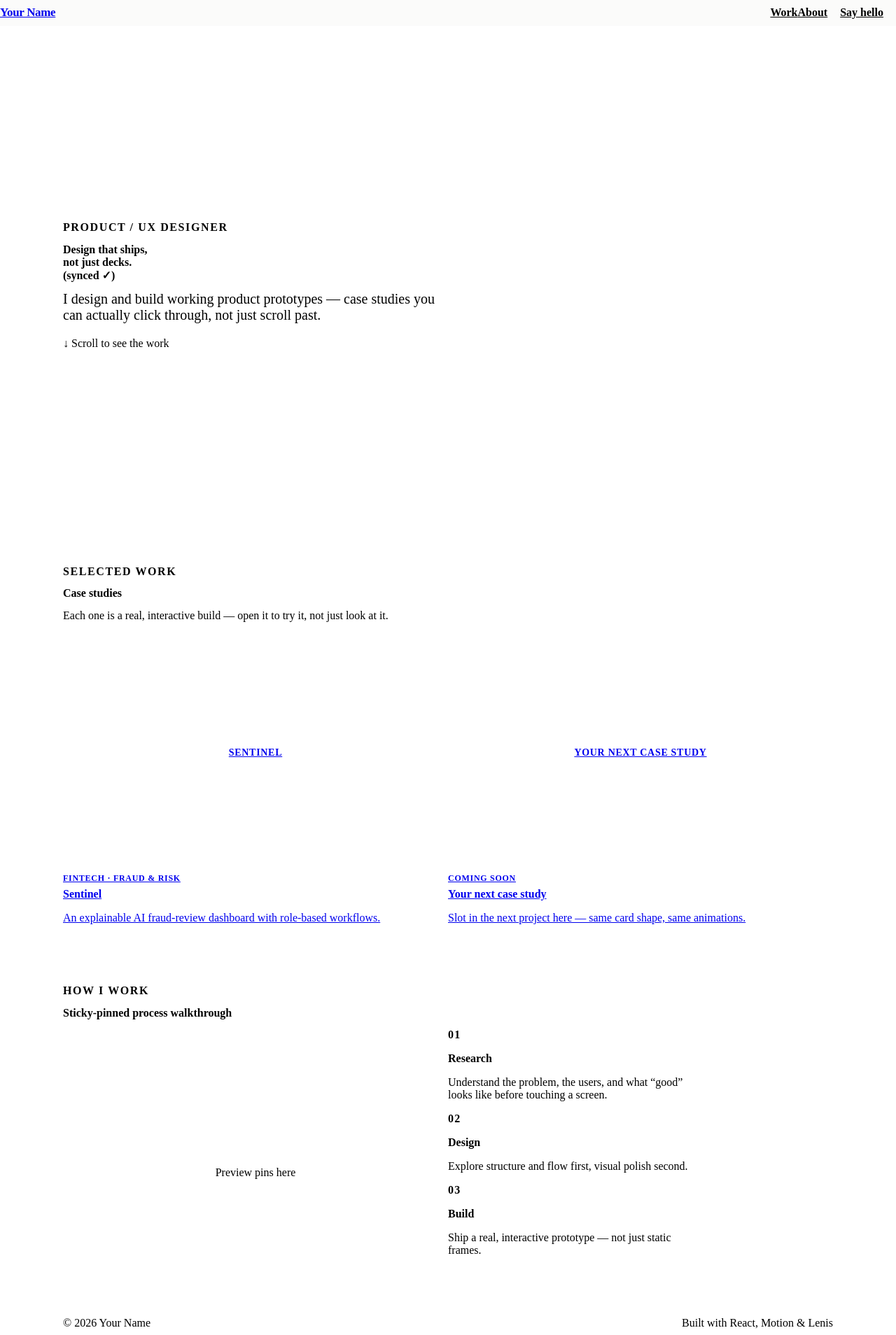
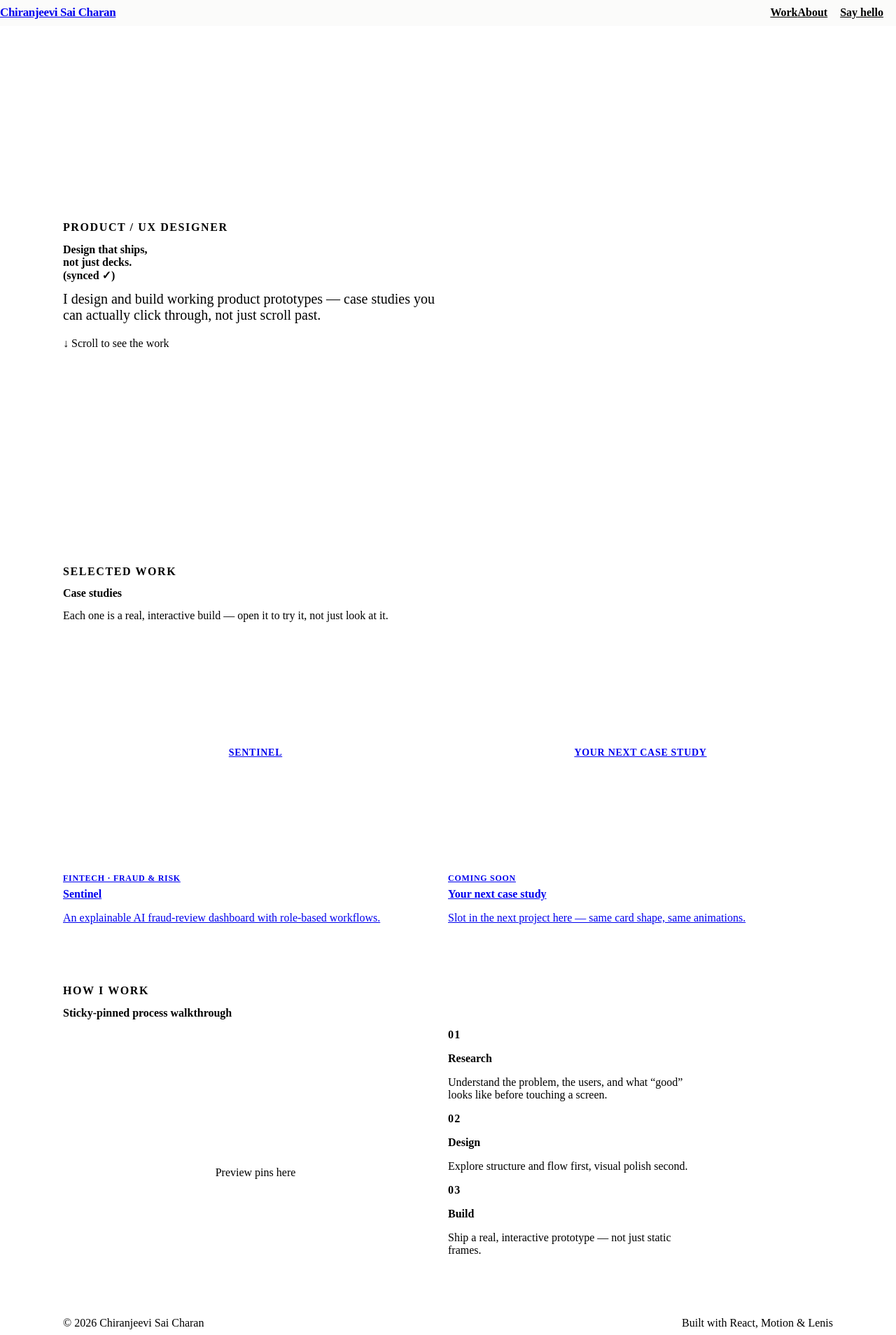
Before and after one commit to Chiranjeevi-sai-charan/portfolio, a React app: page / in a window 1280 px wide. Shown: the whole page at 70% size. Built offline with nearby package versions, Linux system fonts and the light colour scheme; the HTML template or start-up script is replaced by a standard one.

Commit message:
Replace placeholder name with Chiranjeevi Sai Charan in header and footer

```diff
--- a/src/components/Nav.jsx
+++ b/src/components/Nav.jsx
@@ -14,7 +14,7 @@ export default function Nav() {
 
   return (
     <nav className={`${styles.nav} ${scrolled ? styles.scrolled : ""}`}>
-      <Link to="/" className={styles.brand}>Your Name</Link>
+      <Link to="/" className={styles.brand}>Chiranjeevi Sai Charan</Link>
       <div className={styles.links}>
         <a href="/#work">Work</a>
         <a href="/#about">About</a>
--- a/src/pages/Home.jsx
+++ b/src/pages/Home.jsx
@@ -86,7 +86,7 @@ export default function Home() {
       </section>
 
       <footer className={styles.footer}>
-        <span>© {new Date().getFullYear()} Your Name</span>
+        <span>© {new Date().getFullYear()} Chiranjeevi Sai Charan</span>
         <span>Built with React, Motion &amp; Lenis</span>
       </footer>
     </>
```
